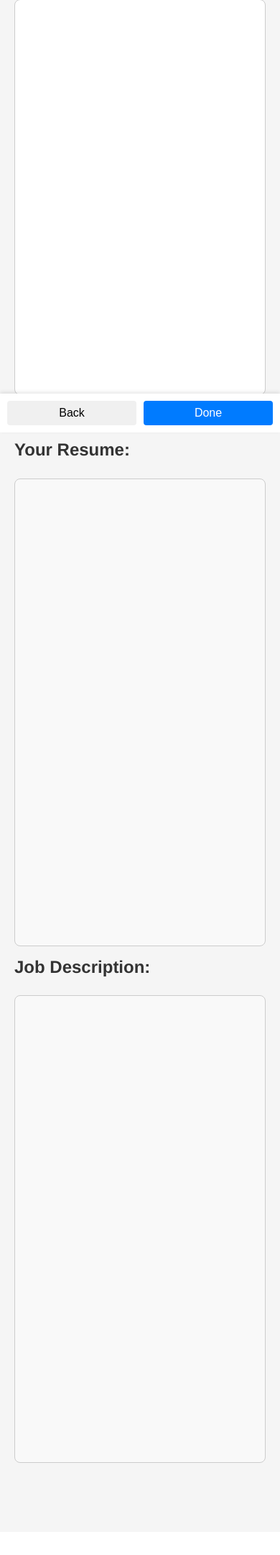
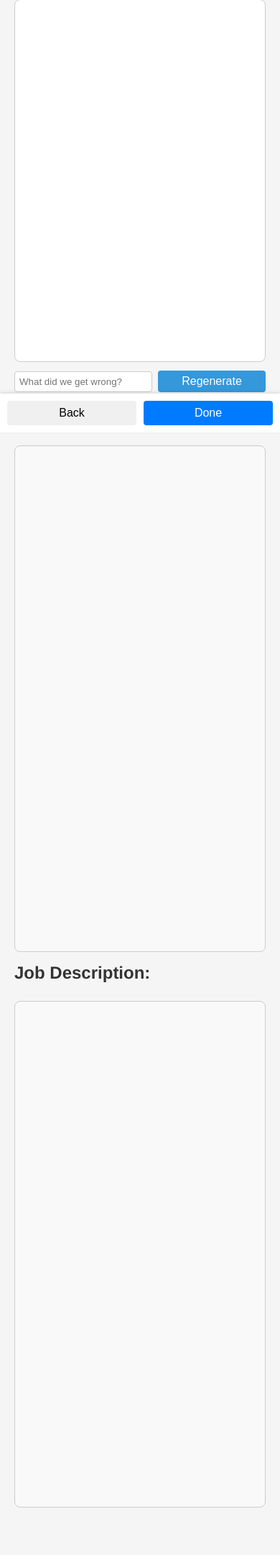
Before and after one commit to kegsmr/cover-letter-generator, a Flask app: page /letter in a window 390 px wide. Shown: the part 243-2404 px from the top of the page at 72% size. Before the commit the page ends 2276 px from the top, so only its background shows below. Run offline with Flask 3, Linux system fonts and the light colour scheme; parts of the project's set-up code (start-up, migrations or seed data) failed here and were passed over.

Commit message:
Responsive page content height.

```diff
--- a/templates/job.html
+++ b/templates/job.html
@@ -23,10 +23,10 @@
 
         <div style="display: flex; gap: 20px; justify-content: space-between; max-width: 100%; width: 100%; margin: 0 auto;">
             <!-- Editor section on the left -->
-            <textarea id="markdown-input" name="job" style="flex: 1; height: 600px; padding: 10px; font-family: 'Courier New', monospace; font-size: 16px; border: 1px solid #ccc; border-radius: 5px; resize: vertical;">{{ job }}</textarea>
+            <textarea id="markdown-input" name="job" style="flex: 1; height: calc(100vh - 340px); padding: 10px; font-family: 'Courier New', monospace; font-size: 16px; border: 1px solid #ccc; border-radius: 5px; resize: vertical;">{{ job }}</textarea>
 
             <!-- Preview section on the right -->
-            <div id="markdown-preview" style="flex: 1; height: 600px; padding: 10px; border: 1px solid #ccc; border-radius: 5px; background-color: #f9f9f9; overflow-y: auto; white-space: pre-wrap; word-wrap: break-word;"></div>
+            <div id="markdown-preview" style="flex: 1; height: calc(100vh - 340px); padding: 10px; border: 1px solid #ccc; border-radius: 5px; background-color: #f9f9f9; overflow-y: auto; white-space: pre-wrap; word-wrap: break-word;"></div>
         </div>
     </div>
 
--- a/templates/letter.html
+++ b/templates/letter.html
@@ -9,7 +9,7 @@
     <!-- Cover Letter Section -->
     <div class="content-item">
         <h2>Your Cover Letter:</h2>
-        <textarea id="letter-edit-input" style="min-height: 550px; margin-bottom: 5px;" oninput="resizeTextarea(this)">{{ letter }}</textarea>
+        <textarea id="letter-edit-input" style="min-height: calc(100vh - 340px); margin-bottom: 5px;" oninput="resizeTextarea(this)">{{ letter }}</textarea>
     </div>
 
     <!-- Feedback Form (Minimized Gap) -->
@@ -19,15 +19,15 @@
     </div>
 
     <!-- Job Posting and Resume Side by Side -->
-    <div class="generated-content" style="display: flex; gap: 10px; margin-top: 15px;">
+    <div class="generated-content" style="display: flex; gap: 10px; margin-top: 15px; margin-bottom: 0;">
         <div class="content-item" style="flex: 1;">
             <h2>Your Resume:</h2>
-            <div class="preview" id="resume" style="min-height: 650px;">{{ resume }}</div>
+            <div class="preview" id="resume" style="min-height: calc(100vh - 140px);">{{ resume }}</div>
         </div>
 
         <div class="content-item" style="flex: 1;">
             <h2>Job Description:</h2>
-            <div class="preview" id="job-description" style="min-height: 650px;">{{ job }}</div>
+            <div class="preview" id="job-description" style="min-height: calc(100vh - 140px);">{{ job }}</div>
         </div>
     </div>
 
--- a/templates/resume.html
+++ b/templates/resume.html
@@ -24,10 +24,10 @@
 
         <div style="display: flex; gap: 10px;">
             <!-- Left: Textarea (Editor) -->
-            <textarea id="markdown-input" style="flex: 1; min-height: 570px;">{{ resume }}</textarea>
+            <textarea id="markdown-input" style="flex: 1; min-height: calc(100vh - 350px); padding-bottom: 0px; margin-bottom: 0px;">{{ resume }}</textarea>
 
             <!-- Right: Preview -->
-            <div id="markdown-preview" class="preview" style="flex: 1; min-height: 570px; overflow-y: auto; border: 1px solid #ccc; padding: 10px;"></div>
+            <div id="markdown-preview" class="preview" style="flex: 1; min-height: calc(100vh - 350px); overflow-y: auto; border: 1px solid #ccc; padding: 10px; padding-bottom: 0px;"></div>
         </div>
 
     </div>
--- a/templates/sample.html
+++ b/templates/sample.html
@@ -5,7 +5,7 @@
     <h1>Provide a Sample Cover Letter (Optional)</h1>
 
     <form id="sample-form" method="POST" action="{{ url_for('sample') }}">
-        <textarea name="sample" id="sample-input" style="flex: 1; min-height: 700px;">{{ sample }}</textarea>
+        <textarea name="sample" id="sample-input" style="flex: 1; min-height: calc(100vh - 235px);">{{ sample }}</textarea>
         <input type="hidden" name="sample" id="hidden-sample">
     </form>
 
```
